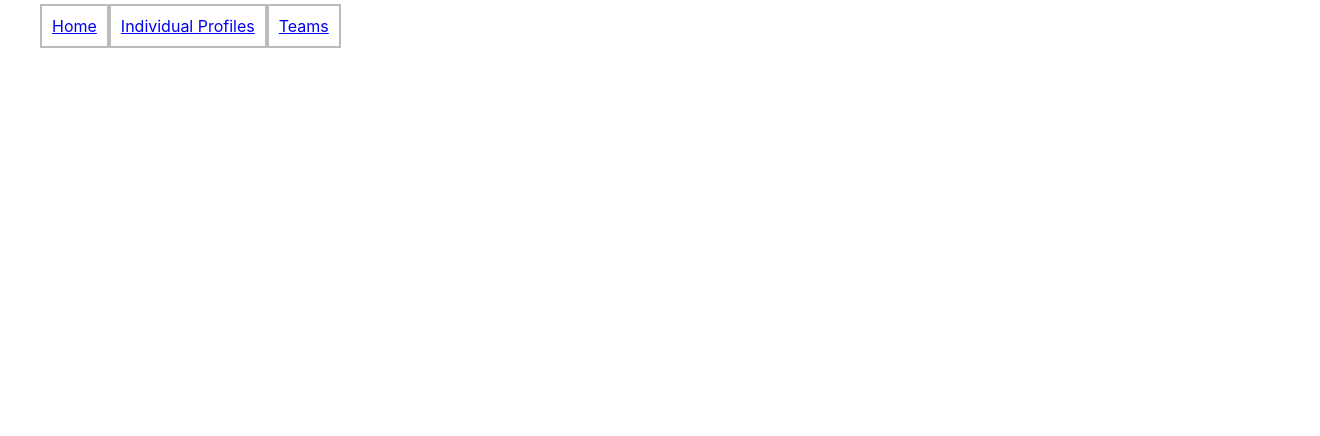
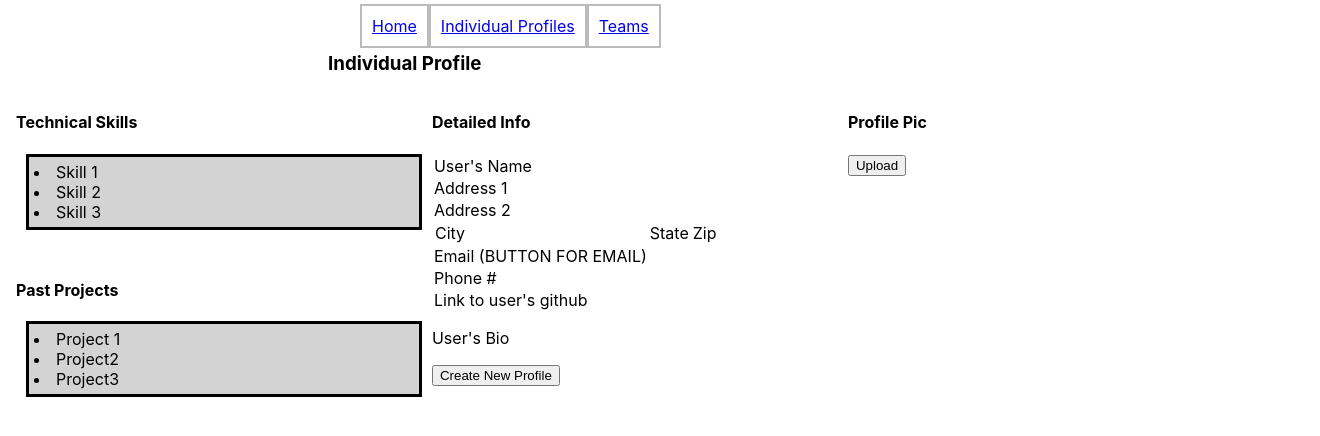
Before and after one commit to clange9530/student-portal-app, a React (Create React App) app in the folder client/: page /users in a window 1280 px wide. Shown: the top 436 px of the page, 1320 px wide, since content can reach past the window. Built offline with nearby package versions, Linux system fonts and the light colour scheme.

Commit message:
Finished layout for indiv profile. Fetch/fill code needed.

```diff
--- a/client/src/Components/Header.js
+++ b/client/src/Components/Header.js
@@ -2,12 +2,12 @@ import React from "react";
 import { Link } from "react-router-dom";
 
 const Header = () => (
-  <header>
+  <header class="header">
     <nav>
       <ul>
-        <li><Link to='/'   >Home</Link></li>
-        <li><Link to='/users'>Individual Profiles</Link></li>
-        <li><Link to='/teams'>Teams</Link></li>
+        <li class="navBar"><Link to='/'   >Home</Link></li>
+        <li class="navBar"><Link to='/users'>Individual Profiles</Link></li>
+        <li class="navBar"><Link to='/teams'>Teams</Link></li>
       </ul>
     </nav>
   </header>
--- a/client/src/Pages/Home.js
+++ b/client/src/Pages/Home.js
@@ -2,9 +2,10 @@ import React from 'react';
 
 const Home = () => (
     <div>
-        <h1>UF Team Management</h1>
+        <h1>UF Team and Project Management</h1>
         <p>
-            Please use the navigation bar above to make a choice.
+            Welcome to the UF Team and Project Management app.
+            Please use the navbar above to make a choice.
         </p>
     </div>
 
--- a/client/src/Pages/Teams.js
+++ b/client/src/Pages/Teams.js
@@ -1,4 +1,6 @@
 import React from 'react';
+import { Switch, Route } from 'react-router-dom';
+
 
 const Teams = () => (
     <div>
--- a/client/src/Pages/Users.js
+++ b/client/src/Pages/Users.js
@@ -1,11 +1,59 @@
 import React from 'react';
+//Import statement to import API that will GET data for individual profile from MongoDB.
+//Import statement to import profile picture from Amazon s3.
+
 
 const Users = () => (
     <div>
-        {/*
-        Code to return user profile data
+       <div className="row">
+           <h3 class="header">Individual Profile</h3>
+       </div>
 
-        */}
+        <div className="row">
+            <div className="column">
+                <h4>Technical Skills</h4>
+                <ul id="lists">
+                    <li>Skill 1</li>
+                    <li>Skill 2</li>
+                    <li>Skill 3</li>
+                </ul>
+                <h4>Past Projects</h4>
+                <ul id="lists">
+                    <li>Project 1</li>
+                    <li>Project2</li>
+                    <li>Project3</li>
+                </ul>
+            </div>
+            <div className="column">
+                <h4>Detailed Info</h4>
+                <table>
+                    <tr>User's Name</tr>
+                    <tr>Address 1</tr>
+                    <tr>Address 2</tr>
+                    <tr>
+                        <td>City</td>
+                        <td>State</td>
+                        <td>Zip</td>
+                    </tr>
+                    <tr>Email (BUTTON FOR EMAIL)</tr>
+                    <tr>Phone #</tr>
+                    <tr>Link to user's github</tr>
+                </table>
+                <p>User's Bio</p>
+                <button>Create New Profile</button>
+            </div>
+            <div className="column">
+                <h4>Profile Pic</h4>
+                <button>Upload</button>
+
+            </div>
+        </div>
+
+
+
+
+
+
     </div>
 )
 export default Users;
--- a/client/src/index.css
+++ b/client/src/index.css
@@ -13,13 +13,45 @@ code {
     monospace;
 }
 
-ul {
-  top: 0;
-  width: 100%;
+
+/*Navbar styling*/
+.header {
+  margin: auto;
+  position: relative;
+  width: 50%;
 }
 
-li {
+.row {
+  margin: 1rem;
+}
+
+.navBar {
   border: 2px solid #bbb;
   padding: 10px;
   display: inline
 }
+
+
+
+/*General styling for unified column layout shared by several pages.*/
+.column {
+  float: left;
+  width: 33.33%;
+}
+
+.row:after {
+  content: "";
+  display: table;
+  clear: both;
+}
+
+
+/*User profile styles.*/
+#lists {
+  margin: 10px;
+  border: 3px solid black;
+  padding: 5px;
+  list-style-position: inside;
+  background: lightgray;
+  margin-bottom: 50px;
+}
```
Also changed, not shown: 1 other file (tests, documents, lock files or other folders).
